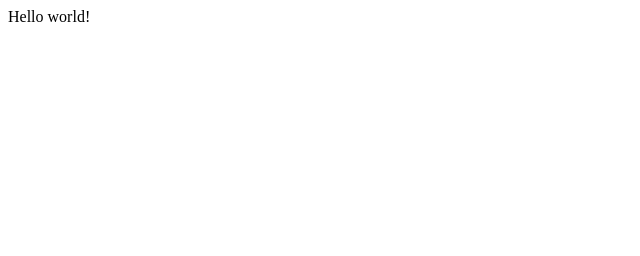
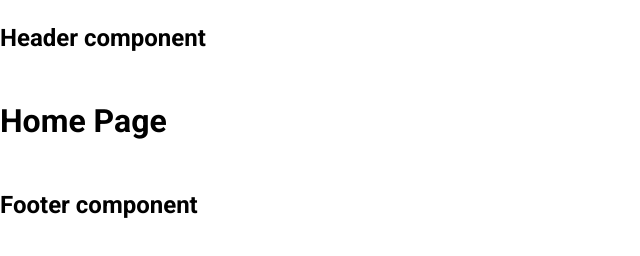
Before and after one commit to stevmwhitfield/ecommerce-website-frontend, a Gatsby site: page / in a window 1280 px wide. Shown: the whole page, without its empty margins (0-640 px from the left). Built offline with nearby package versions, Linux system fonts and the light colour scheme; Gatsby itself is replaced by a stand-in of ours.

Commit message:
Create pages and some components

```diff
--- /dev/null
+++ b/src/components/Layout/Footer.js
@@ -0,0 +1,11 @@
+import React from "react";
+
+const Footer = () => {
+  return (
+    <>
+      <h2>Footer component</h2>
+    </>
+  );
+};
+
+export default Footer;
--- /dev/null
+++ b/src/components/Layout/Head.js
@@ -0,0 +1,123 @@
+import React from "react";
+
+import { Helmet } from "react-helmet";
+
+const Head = ({ title, description, url }) => {
+  return (
+    <Helmet htmlAttributes={{ lang: "en" }}>
+      <meta charSet="utf-8" />
+      {/* <!-- Primary Meta Tags --> */}
+      <title>{title}</title>
+      <meta name="title" content={title} />
+      <meta name="description" content={description} />
+      <link rel="canonical" href={url} />
+
+      {/* <!-- Open Graph / Facebook --> */}
+      {/* <meta property="og:type" content="website" />
+      <meta property="og:url" content={url} />
+      <meta property="og:title" content={title} />
+      <meta property="og:description" content={description} />
+      <meta
+        property="og:image"
+        content="https://stevenwhitfield.live/facebook-preview.png"
+      /> */}
+
+      {/* <!-- Twitter --> */}
+      {/* <meta property="twitter:card" content="summary_large_image" />
+      <meta property="twitter:url" content={url} />
+      <meta property="twitter:title" content={title} />
+      <meta property="twitter:description" content={description} />
+      <meta
+        property="twitter:image"
+        content="https://stevenwhitfield.live/twitter-preview.png"
+      /> */}
+
+      {/* <!-- Favicon --> */}
+      {/* <link
+        rel="apple-touch-icon-precomposed"
+        sizes="57x57"
+        href="apple-touch-icon-57x57.png"
+      />
+      <link
+        rel="apple-touch-icon-precomposed"
+        sizes="114x114"
+        href="apple-touch-icon-114x114.png"
+      />
+      <link
+        rel="apple-touch-icon-precomposed"
+        sizes="72x72"
+        href="apple-touch-icon-72x72.png"
+      />
+      <link
+        rel="apple-touch-icon-precomposed"
+        sizes="144x144"
+        href="apple-touch-icon-144x144.png"
+      />
+      <link
+        rel="apple-touch-icon-precomposed"
+        sizes="60x60"
+        href="apple-touch-icon-60x60.png"
+      />
+      <link
+        rel="apple-touch-icon-precomposed"
+        sizes="120x120"
+        href="apple-touch-icon-120x120.png"
+      />
+      <link
+        rel="apple-touch-icon-precomposed"
+        sizes="76x76"
+        href="apple-touch-icon-76x76.png"
+      />
+      <link
+        rel="apple-touch-icon-precomposed"
+        sizes="152x152"
+        href="apple-touch-icon-152x152.png"
+      />
+      <link
+        rel="icon"
+        type="image/png"
+        href="favicon-196x196.png"
+        sizes="196x196"
+      />
+      <link
+        rel="icon"
+        type="image/png"
+        href="favicon-96x96.png"
+        sizes="96x96"
+      />
+      <link
+        rel="icon"
+        type="image/png"
+        href="favicon-32x32.png"
+        sizes="32x32"
+      />
+      <link
+        rel="icon"
+        type="image/png"
+        href="favicon-16x16.png"
+        sizes="16x16"
+      />
+      <link
+        rel="icon"
+        type="image/png"
+        href="favicon-128.png"
+        sizes="128x128"
+      />
+      <meta name="application-name" content="&nbsp;" />
+      <meta name="msapplication-TileColor" content="#FFFFFF" />
+      <meta name="msapplication-TileImage" content="mstile-144x144.png" />
+      <meta name="msapplication-square70x70logo" content="mstile-70x70.png" />
+      <meta
+        name="msapplication-square150x150logo"
+        content="mstile-150x150.png"
+      />
+      <meta name="msapplication-wide310x150logo" content="mstile-310x150.png" />
+      <meta
+        name="msapplication-square310x310logo"
+        content="mstile-310x310.png"
+      /> */}
+    </Helmet>
+  );
+};
+
+export default Head;
--- /dev/null
+++ b/src/components/Layout/Header.js
@@ -0,0 +1,14 @@
+import React from "react";
+
+const Header = () => {
+  return (
+    <>
+      <h2>Header component</h2>
+      {/* <DesktopNav /> */}
+      {/* <MobileNav /> */}
+      {/* <Cart /> */}
+    </>
+  );
+};
+
+export default Header;
--- /dev/null
+++ b/src/components/Layout/Layout.js
@@ -0,0 +1,17 @@
+import React from "react";
+import Header from "./Header";
+import Footer from "./Footer";
+
+import * as styles from "../../styles/Layout.module.scss";
+
+const Layout = props => {
+  return (
+    <div className={styles.wrapper}>
+      <Header />
+      <main id={styles.main}>{props.children}</main>
+      <Footer />
+    </div>
+  );
+};
+
+export default Layout;
--- a/src/pages/index.js
+++ b/src/pages/index.js
@@ -1,5 +1,21 @@
-import React from "react"
+import React from "react";
 
-export default function Home() {
-  return <div>Hello world!</div>
-}
+import Layout from "../components/Layout/Layout";
+import Head from "../components/Layout/Head";
+
+const HomePage = () => {
+  return (
+    <>
+      <Layout>
+        <Head
+          title="Computer Accessories and Peripherals - Phoenix Tech"
+          description="Shop for computer accessories and peripherals to take your computer experience to the next level."
+          // url=""
+        />
+        <h1>Home Page</h1>
+      </Layout>
+    </>
+  );
+};
+
+export default HomePage;
--- /dev/null
+++ b/src/styles/Layout.module.scss
@@ -0,0 +1,28 @@
+@import url("https://cdnjs.cloudflare.com/ajax/libs/normalize/8.0.1/normalize.min.css");
+@import url("https://fonts.googleapis.com/css2?family=Montserrat:wght@300;400;700&family=Roboto:wght@400;500;700&display=swap");
+
+// font-family: 'Montserrat', sans-serif;
+// font-family: 'Roboto', sans-serif;
+
+html {
+  font-size: 62.5%;
+  width: 100%;
+  height: 100%;
+}
+
+body {
+  font-size: 1.6rem;
+  line-height: 1.5;
+  font-family: "Roboto", sans-serif;
+  width: 100%;
+  height: 100%;
+}
+
+.wrapper {
+  display: flex;
+  flex-direction: column;
+}
+
+#main {
+  flex-grow: 1;
+}
```
Also changed, not shown: src/components/Card.js (added, +11 -0 lines), src/pages/products.js (added, +21 -0 lines), 1 other file.
